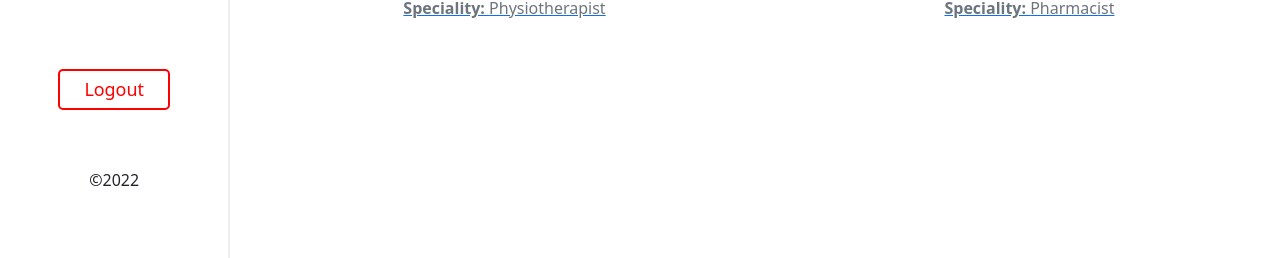
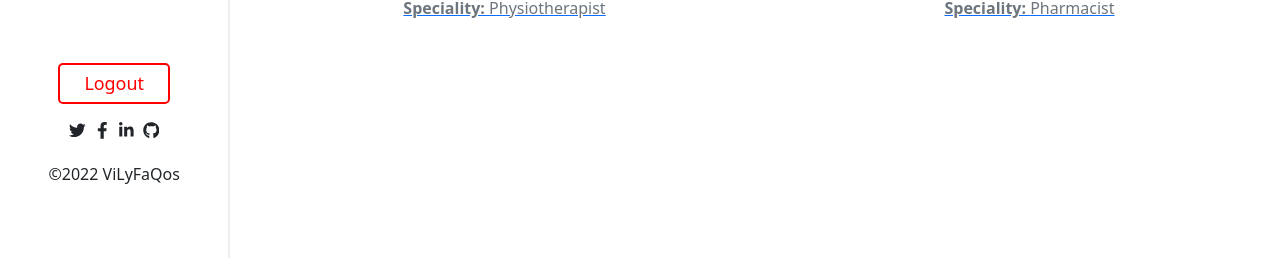
Before and after one commit to victorokoroji/doctors-appointment-frontend, a React (Create React App) app: page /doctors in a window 1280 px wide. Shown: the part 381-639 px from the top of the page. Built offline with nearby package versions, Linux system fonts and the light colour scheme.

Commit message:
Add social link to the sidebar component

```diff
--- a/package.json
+++ b/package.json
@@ -7,6 +7,8 @@
     "@testing-library/react": "^13.3.0",
     "@testing-library/user-event": "^13.5.0",
     "bootstrap": "5.2.0-beta1",
+    "i": "^0.3.7",
+    "npm": "^8.15.0",
     "prop-types": "^15.8.1",
     "react": "^18.2.0",
     "react-bootstrap": "^2.4.0",
@@ -15,6 +17,7 @@
     "react-multi-carousel": "^2.8.2",
     "react-router-dom": "^6.3.0",
     "react-scripts": "5.0.1",
+    "uuid": "^8.3.2",
     "web-vitals": "^2.1.4"
   },
   "scripts": {
--- a/src/components/DoctorsPage/Sidebar.js
+++ b/src/components/DoctorsPage/Sidebar.js
@@ -1,5 +1,9 @@
 import React from 'react';
-import { NavLink } from 'react-router-dom';
+import {
+  NavLink,
+  Link,
+} from 'react-router-dom';
+import socialLinks from './socialLinks';
 import styles from './docPage.module.css';
 
 const Sidebar = () => (
@@ -34,6 +38,7 @@ const Sidebar = () => (
           </NavLink>
         </li>
       </ul>
+      <div className={`d-flex flex-column align-items-center ${styles.socialLogoutDiv}`}>
         <ul className={styles.logoutDiv}>
           <li>
             <NavLink
@@ -44,9 +49,29 @@ const Sidebar = () => (
             </NavLink>
           </li>
         </ul>
+        <ul className="d-flex">
+          {
+            socialLinks.map((link) => {
+              const {
+                id, url, icon,
+              } = link;
+              return (
+                <li
+                  key={id}
+                  as={Link}
+                  to={url}
+                  className={`p-1 ${styles.socialLink}`}
+                >
+                  {icon}
+                </li>
+              );
+            })
+          }
+        </ul>
+      </div>
       <div className={styles.footer}>
         <footer>
-          <p>&copy;2022</p>
+          <p>&copy;2022 ViLyFaQos</p>
         </footer>
       </div>
     </div>
--- a/src/components/DoctorsPage/docPage.module.css
+++ b/src/components/DoctorsPage/docPage.module.css
@@ -89,8 +89,11 @@ ul {
   color: #000;
 }
 
+.socialLogoutDiv {
+  margin-top: 7vw;
+}
+
 .logoutDiv {
-  margin-top: 6rem;
   display: flex;
   justify-content: center;
   align-items: center;
@@ -112,9 +115,12 @@ ul {
   color: #fff;
 }
 
+.socialLink {
+  font-size: 1.3vw;
+}
+
 .footer {
   text-align: center;
-  margin-top: 3rem;
 }
 
 /** ==================
--- /dev/null
+++ b/src/components/DoctorsPage/socialLinks.js
@@ -0,0 +1,32 @@
+import {
+  FaGithub,
+  FaLinkedinIn,
+  FaTwitter,
+  FaFacebookF,
+} from 'react-icons/fa';
+import { v4 as uuidv4 } from 'uuid';
+
+const socialLinks = [
+  {
+    id: uuidv4(),
+    url: 'https://twitter.com',
+    icon: <FaTwitter />,
+  },
+  {
+    id: uuidv4(),
+    url: 'https://facebook.com',
+    icon: <FaFacebookF />,
+  },
+  {
+    id: uuidv4(),
+    url: 'https://www.linkedin.com',
+    icon: <FaLinkedinIn />,
+  },
+  {
+    id: uuidv4(),
+    url: 'https://github.com',
+    icon: <FaGithub />,
+  },
+];
+
+export default socialLinks;
```
Also changed, not shown: 1 other file (tests, documents, lock files or other folders). Lines whose indentation alone changed are shown as unchanged.
